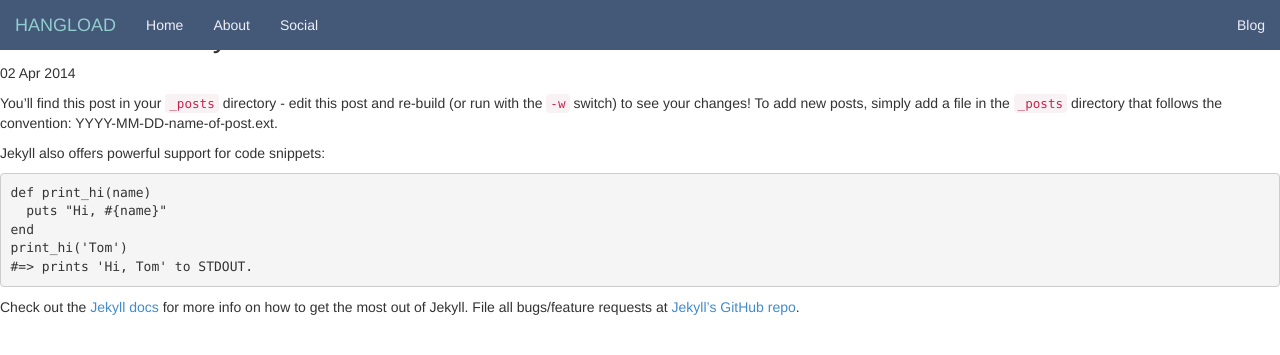
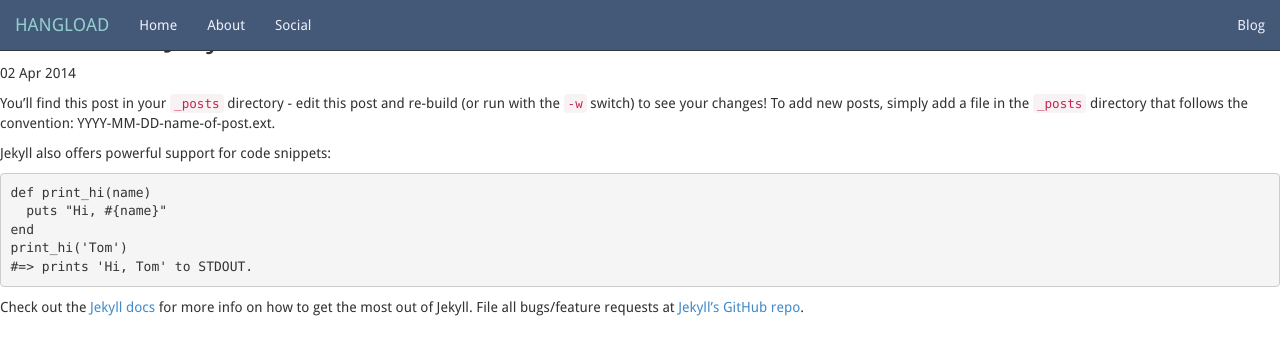
Before and after one commit to bodokaiser/hangload.com, a Jekyll site: the page built from _posts/2014-04-02-welcome-to-jekyll.markdown, in a window 1280 px wide. Shown: the top 355 px of the page. Built offline with Jekyll 4.4.1, drawn with Linux system fonts in a browser that asks for light colours; Markdown is read by kramdown in place of the engine named in the settings.

Commit message:
added Droid-Sans as default font

```diff
--- a/stylesheets/bootstrap-theme.css
+++ b/stylesheets/bootstrap-theme.css
@@ -6,9 +6,18 @@
  * 5. #EEEFF7
  */
 
+@font-face {
+  font-family: 'Droid-Sans';
+  src: url('../fonts/droid-sans.ttf');
+}
+
+body {
+  font-family: 'Droid-Sans';
+}
+
 .navbar-default {
-  background: #445878;
-  border: none;
+  background-color: #445878;
+  border-color: #31353D;
 }
 
 .navbar-default .navbar-brand {
```
Also changed, not shown: fonts/droid-sans.ttf (added).
